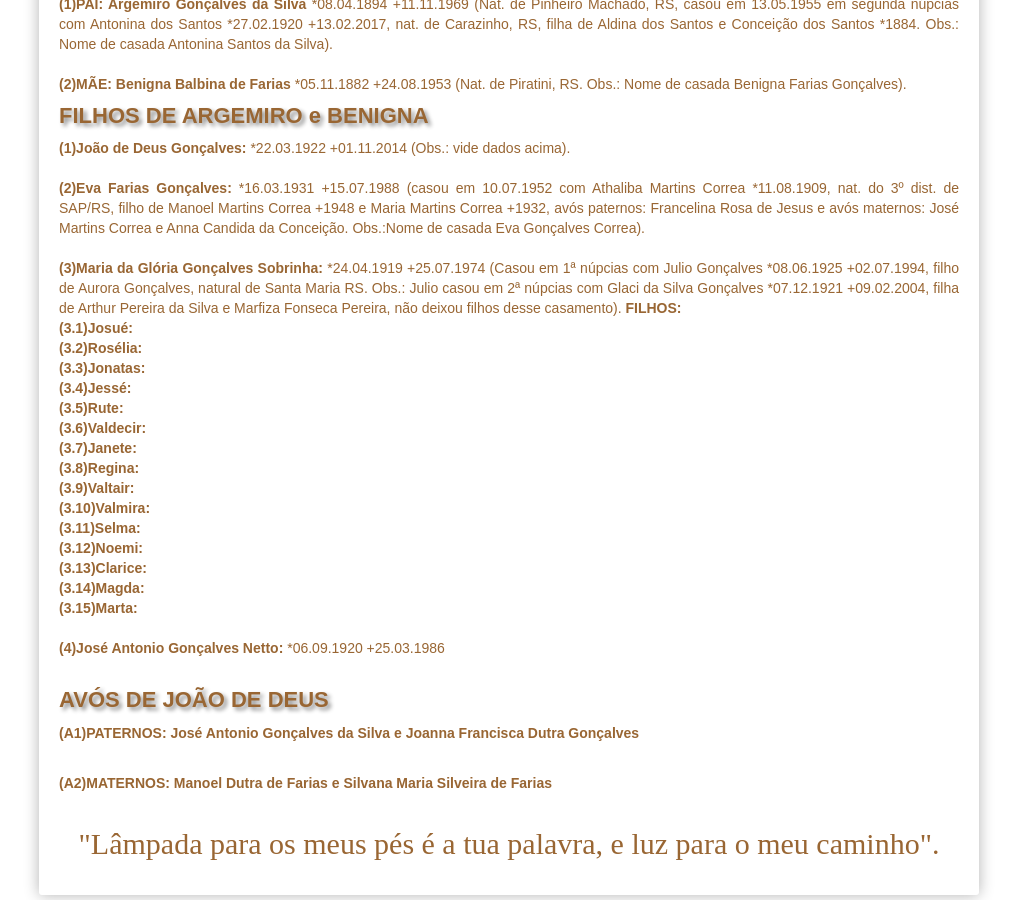
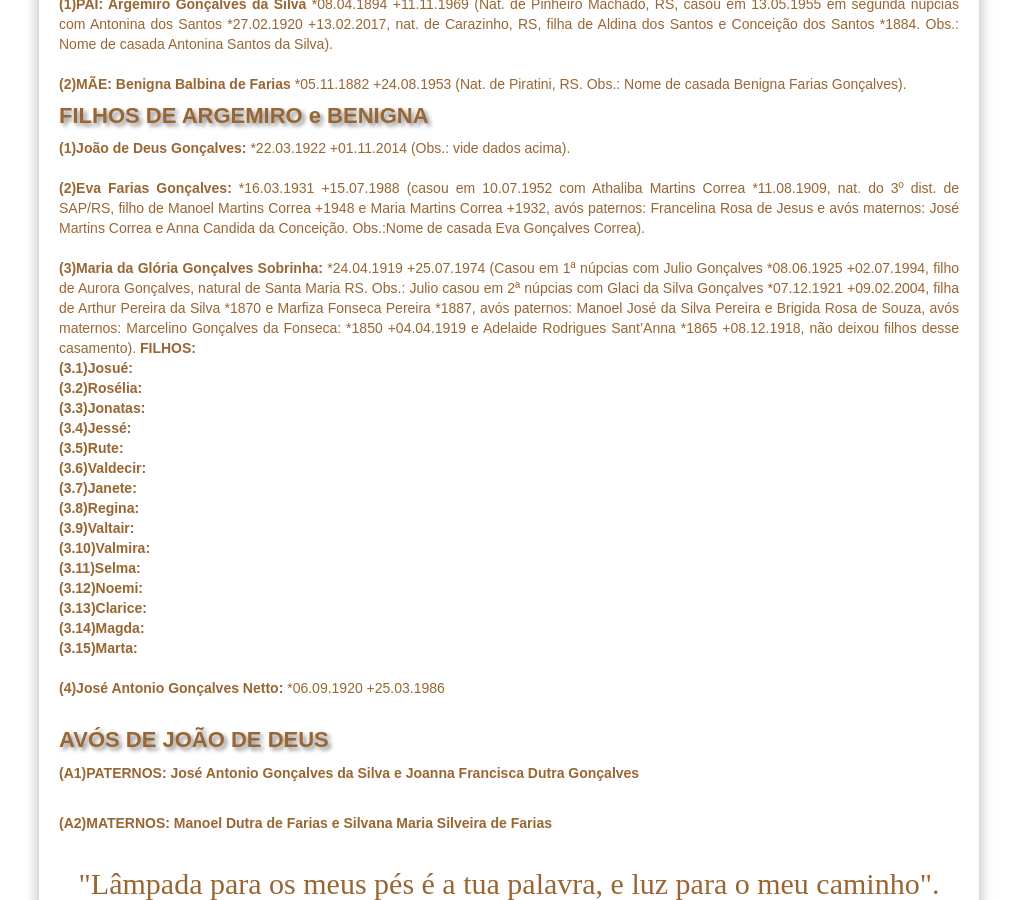
Before and after one commit to claudiovargas1955/claudiovargas1955.github.io, a Jekyll site: the page built from _pages/familia-gonçalves.html, in a window 1280 px wide and 900 px high, scrolled down 540 px. Shown: the whole window, without its empty margins (131-1148 px from the left). Built offline with Jekyll 4.4.1, drawn with Linux system fonts in a browser that asks for light colours; some web fonts are replaced.

Commit message:
Update familia-gonçalves.html

```diff
--- a/_pages/familia-gonçalves.html
+++ b/_pages/familia-gonçalves.html
@@ -113,8 +113,9 @@ Martins Correa +1948 e Maria Martins Correa +1932, avós paternos: Francelina Ro
 Obs.:Nome de casada Eva Gonçalves Correa). <br><br>
 
 <b>(3)Maria da Glória Gonçalves Sobrinha: </b>*24.04.1919 +25.07.1974 (Casou em 1ª núpcias com Julio Gonçalves *08.06.1925 +02.07.1994, filho de Aurora Gonçalves,
-natural de Santa Maria RS. Obs.: Julio casou em 2ª núpcias com Glaci da Silva Gonçalves *07.12.1921 +09.02.2004, filha de Arthur Pereira da Silva e Marfiza
-Fonseca Pereira, não deixou filhos desse casamento). <b>FILHOS:</b><br>
+natural de Santa Maria RS. Obs.: Julio casou em 2ª núpcias com Glaci da Silva Gonçalves *07.12.1921 +09.02.2004, filha de Arthur Pereira da Silva *1870 e Marfiza
+Fonseca Pereira *1887, avós paternos: Manoel José da  Silva Pereira e Brigida Rosa de Souza, avós maternos: Marcelino Gonçalves da Fonseca: *1850 +04.04.1919 e
+Adelaide Rodrigues Sant’Anna *1865 +08.12.1918, não deixou filhos desse casamento). <b>FILHOS:</b><br>
   <b>(3.1)Josué: </b><br>
   <b>(3.2)Rosélia: </b><br>
   <b>(3.3)Jonatas: </b><br>
```
